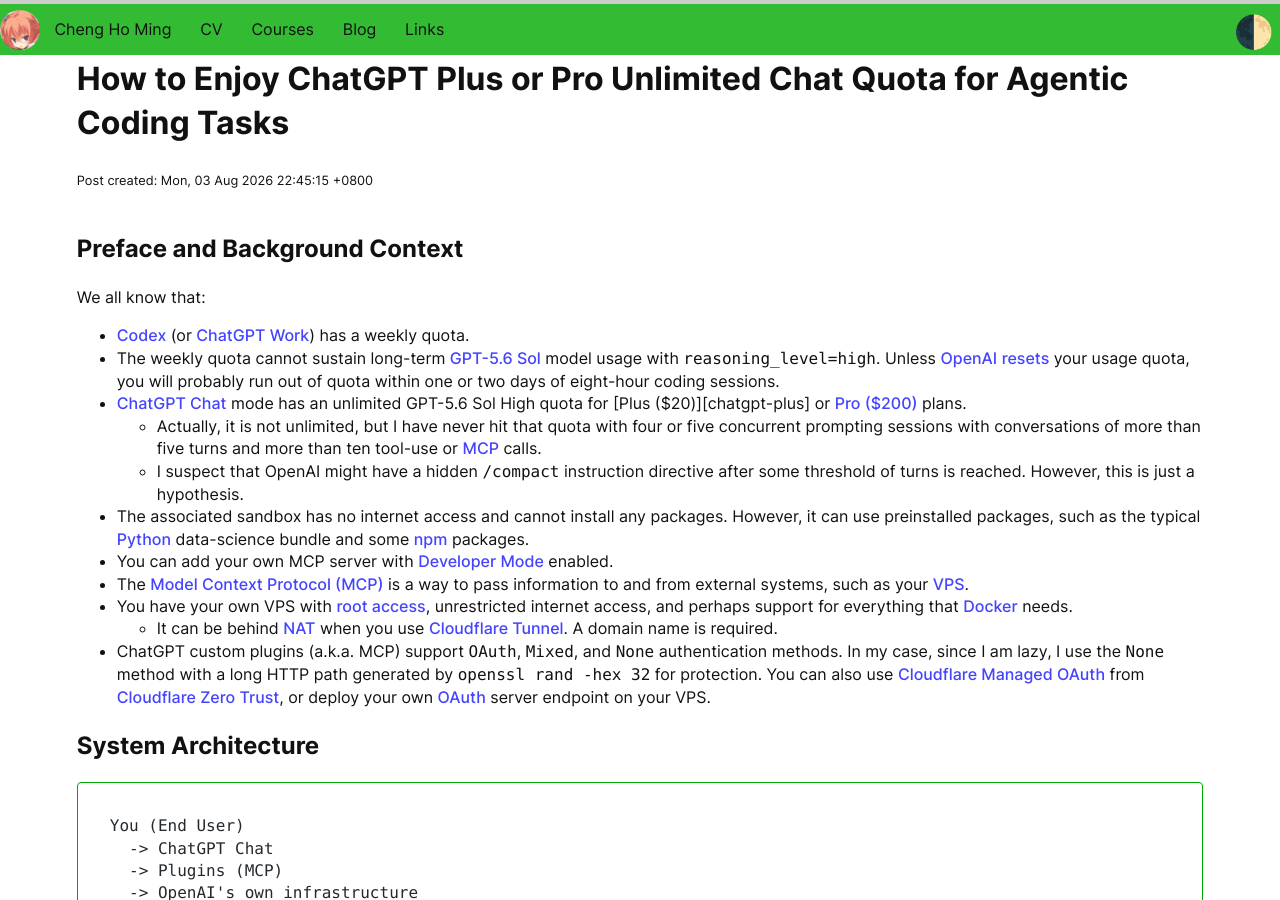
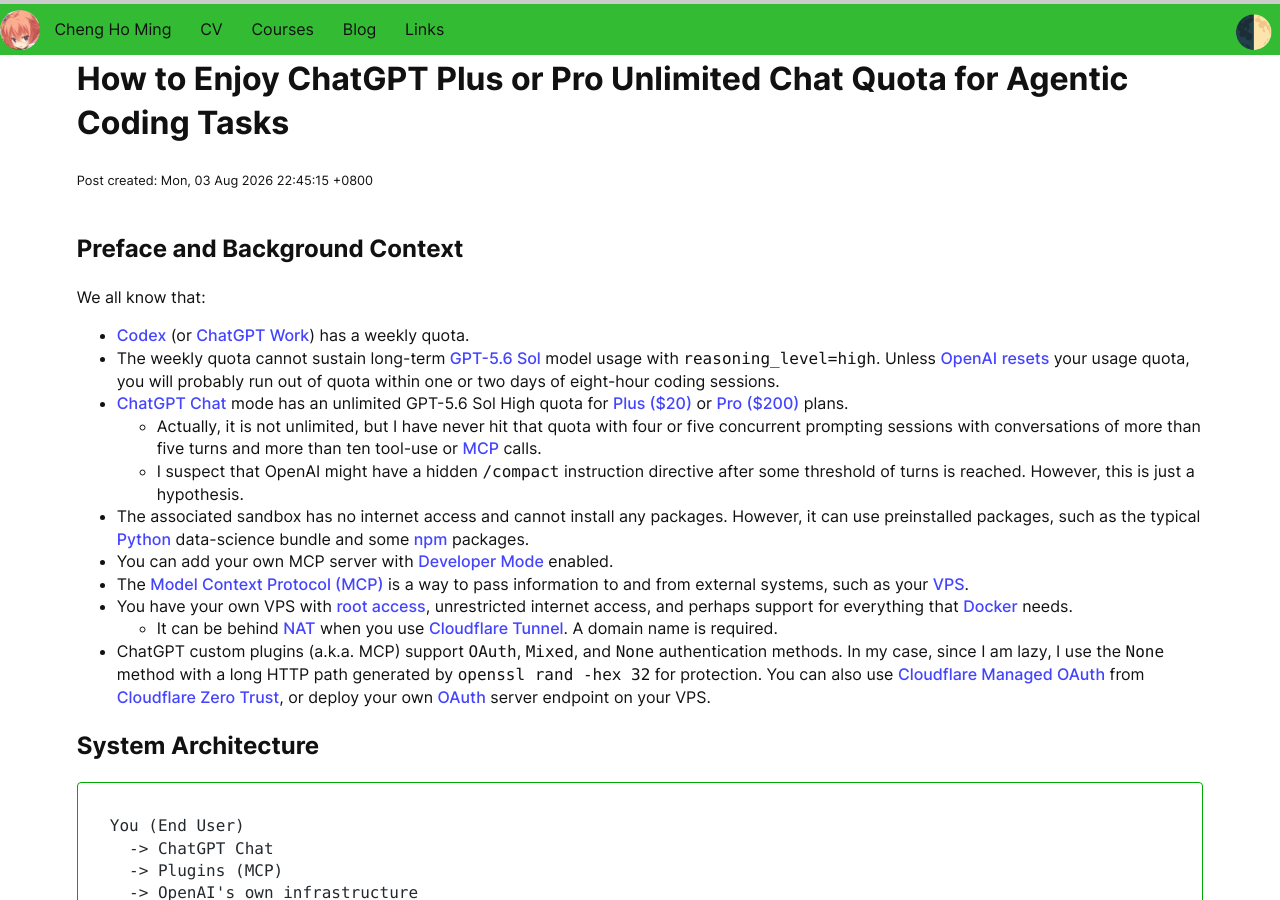
Before and after one commit to eric15342335/eric15342335.github.io, a Jekyll site: the page built from _posts/2026-08-03-how-to-enjoy-chatgpt-plus-or-pro-unlimited-chat-quota-for-agentic-coding-tasks.md, in a window 1280 px wide and 900 px high. Built offline with Jekyll 4.4.1, drawn with Linux system fonts in a browser that asks for light colours; part of the change alters nothing that is shown.

```diff
--- a/_posts/2026-08-03-how-to-enjoy-chatgpt-plus-or-pro-unlimited-chat-quota-for-agentic-coding-tasks.md
+++ b/_posts/2026-08-03-how-to-enjoy-chatgpt-plus-or-pro-unlimited-chat-quota-for-agentic-coding-tasks.md
@@ -243,6 +243,7 @@ Perhaps a simple [Dockerfile][dockerfile] will work, too.
 [azure]: https://azure.microsoft.com/en-us/pricing/purchase-options/azure-account
 [btop]: https://github.com/aristocratos/btop
 [chatgpt]: https://chatgpt.com/
+[chatgpt-plus]: https://chatgpt.com/plans/plus/
 [chatgpt-pro]: https://chatgpt.com/plans/pro/
 [chatgpt-work]: https://help.openai.com/en/articles/20001275-chatgpt-work-and-codex
 [cloudflare-managed-oauth]: https://developers.cloudflare.com/cloudflare-one/access-controls/applications/http-apps/managed-oauth/
```
